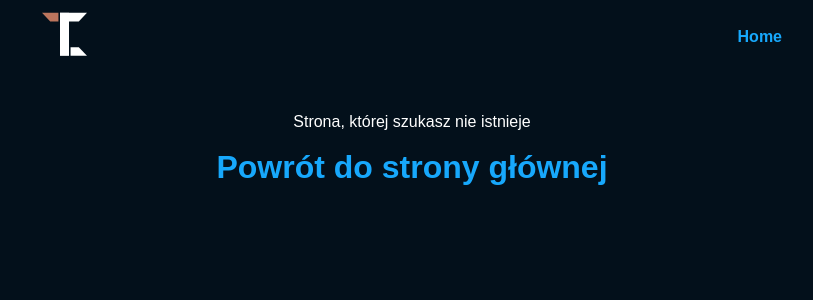
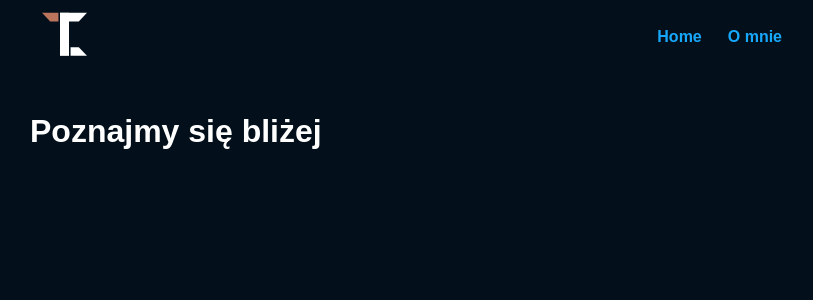
Before and after one commit to tobiaszciesielski/tciesielski.pl, a Next.js app: page /about in a window 1280 px wide. Before the commit this address had no page. Shown: the top 300 px of the page, without its empty margins (228-1041 px from the left). Built offline with nearby package versions, Linux system fonts and the light colour scheme.

Commit message:
Added about page path

```diff
--- a/components/Navbar/Navbar.tsx
+++ b/components/Navbar/Navbar.tsx
@@ -4,7 +4,7 @@ import { Logo } from '../Logo';
 
 import styles from './navbar.module.scss';
 
-export default function Header() {
+export default function Navbar() {
   return (
     <nav className={styles.navbar}>
       <Link href={'/'} passHref>
@@ -13,11 +13,25 @@ export default function Header() {
         </a>
       </Link>
 
-      <Link href={'/'} passHref>
-        <a className={styles.navbar__item + ' underline-link-animation'}>
-          Home
-        </a>
-      </Link>
+      <div className={styles.navbar__items}>
+        <NavbarItem path="/" name="Home" />
+        <NavbarItem path="/about" name="O mnie" />
+      </div>
     </nav>
   );
 }
+
+interface NavbarItemProps {
+  path: string;
+  name: string;
+}
+
+const NavbarItem = ({ path, name }: NavbarItemProps) => {
+  return (
+    <Link href={path} passHref>
+      <a className={styles.navbar__item + ' underline-link-animation'}>
+        {name}
+      </a>
+    </Link>
+  );
+};
--- a/components/Navbar/navbar.module.scss
+++ b/components/Navbar/navbar.module.scss
@@ -12,6 +12,11 @@
     cursor: pointer;
   }
 
+  &__items {
+    display: flex;
+    gap: $size-6;
+  }
+
   &__item {
     font-weight: bold;
   }
--- /dev/null
+++ b/pages/about.tsx
@@ -0,0 +1,12 @@
+import type { NextPage } from 'next';
+import Image from 'next/image';
+
+const About: NextPage = () => {
+  return (
+    <div>
+      <h1>Poznajmy się bliżej</h1>
+    </div>
+  );
+};
+
+export default About;
```
Also changed, not shown: pages/about.module.scss (added), public/images/me.jpeg (added).
